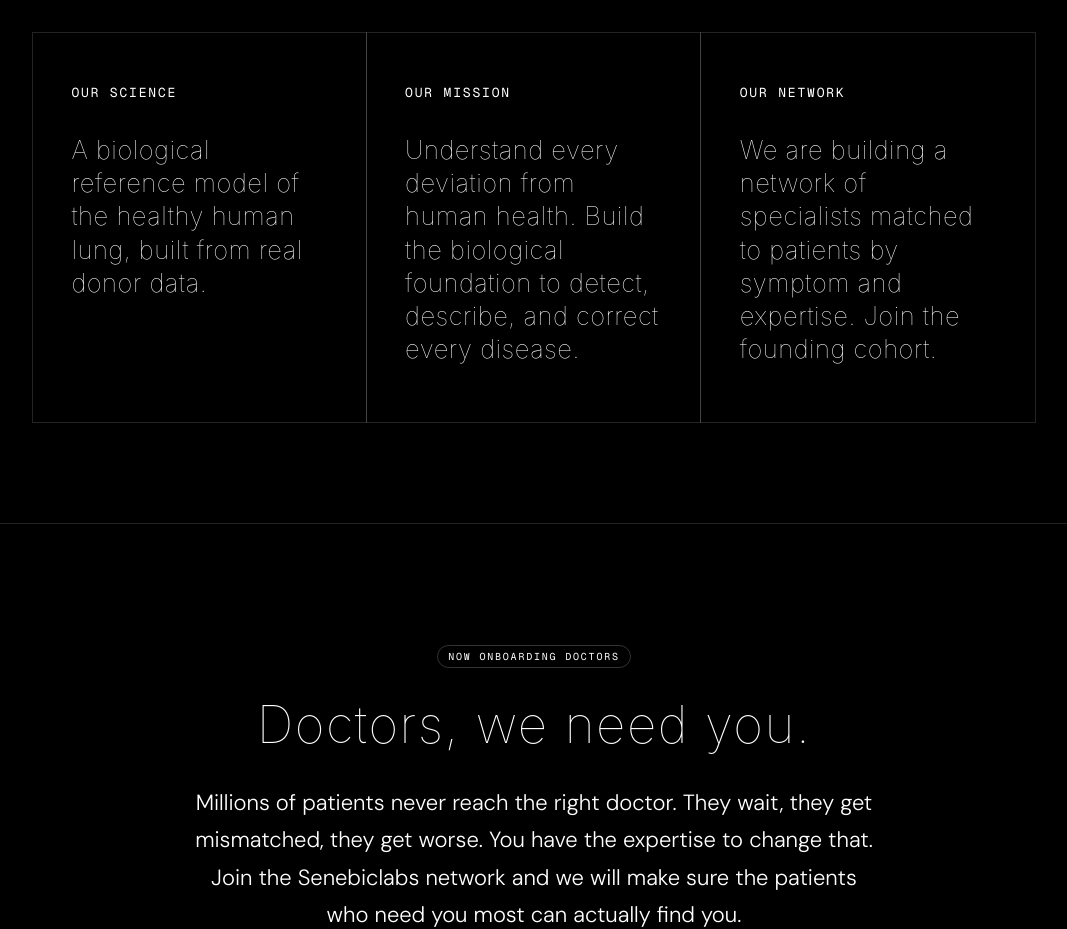
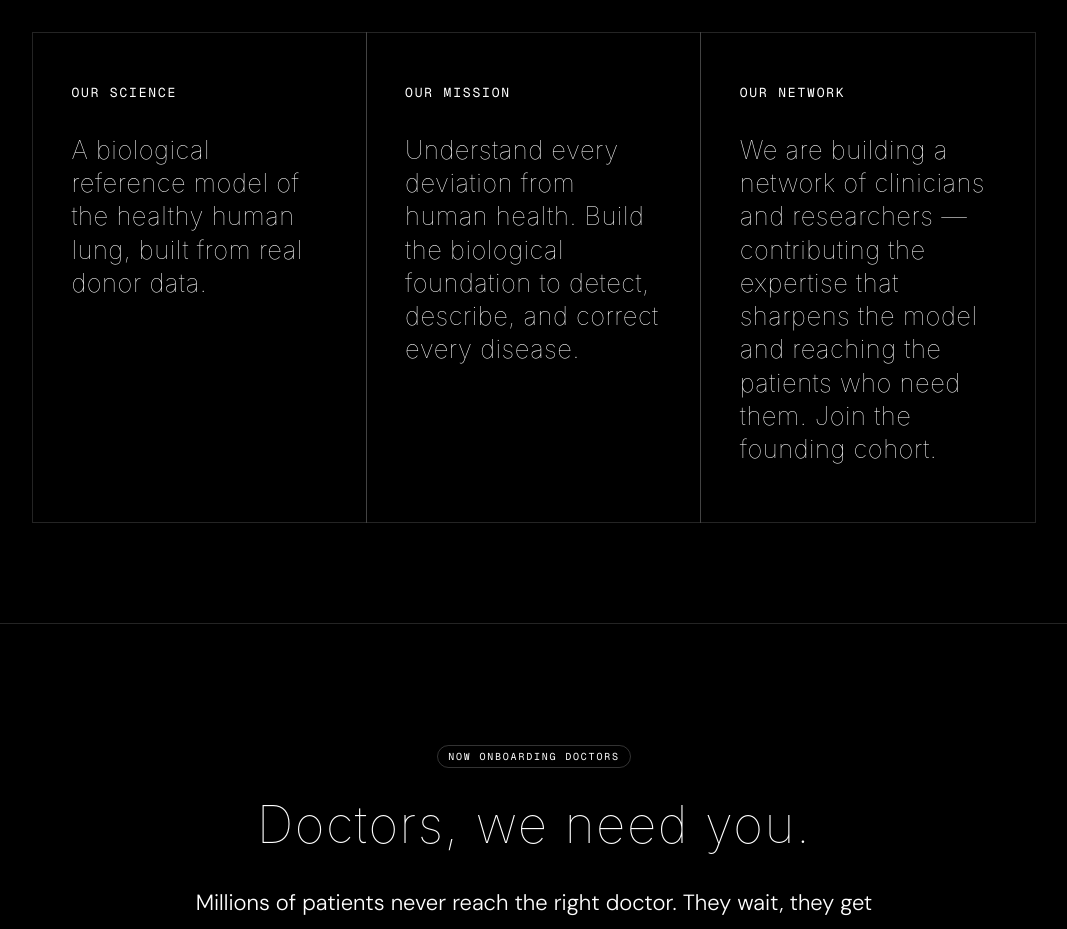
Before and after one commit to ORBREGEN/HEALTH, a Next.js app in the folder ui/: page / in a window 1280 px wide. Shown: the part 1480-2409 px from the top of the page, without its empty margins (106-1173 px from the left). Built offline with nearby package versions, Linux system fonts and the light colour scheme.

Commit message:
refactor(ui): broaden network block copy to include data contributors
Contributors supply the model's ground truth and drive the feedback loop;
the section now names both contributors and consulting specialists.

```diff
--- a/ui/content/home.ts
+++ b/ui/content/home.ts
@@ -78,7 +78,7 @@ export const BLOCKS = [
   },
   {
     label:   'OUR NETWORK',
-    heading: 'We are building a network of specialists matched to patients by symptom and expertise. Join the founding cohort.',
+    heading: 'We are building a network of clinicians and researchers — contributing the expertise that sharpens the model and reaching the patients who need them. Join the founding cohort.',
     link:    '',
     href:    '',
   },
```
